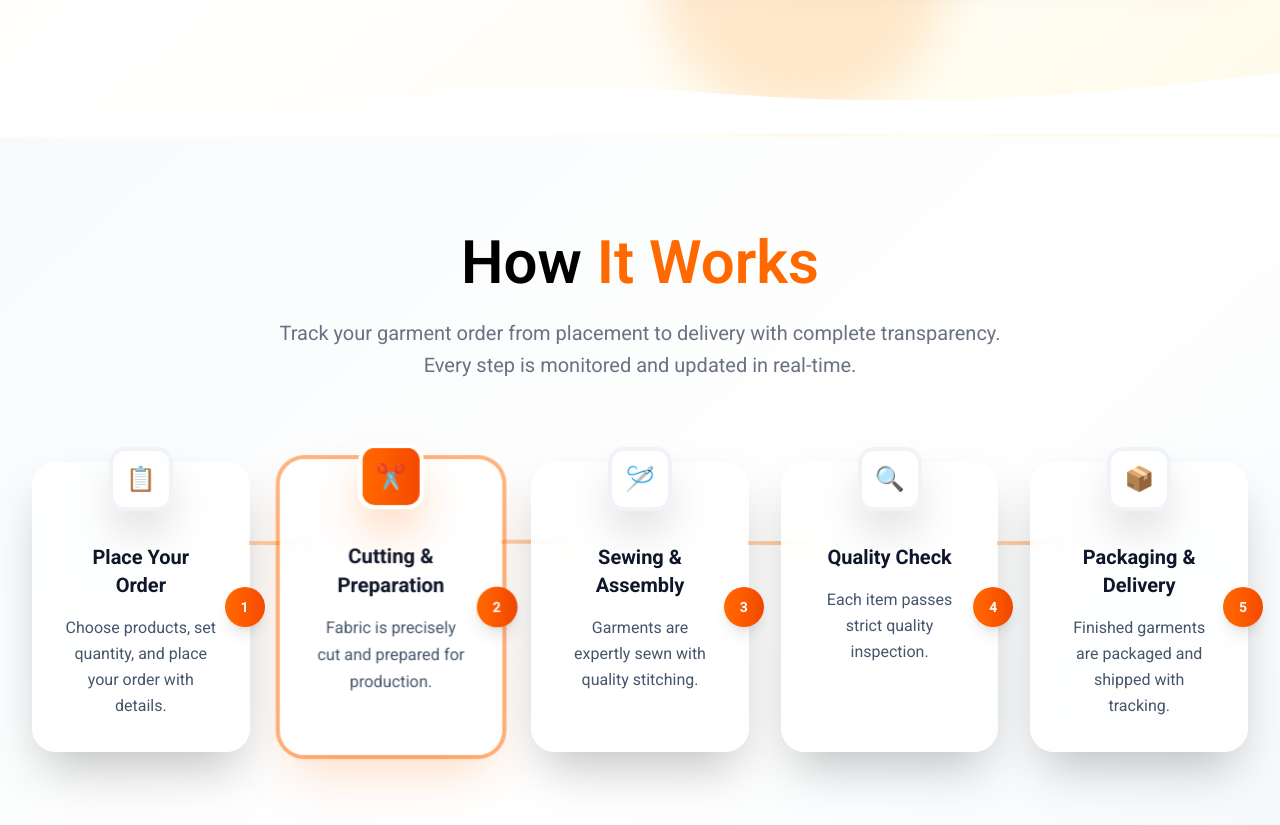
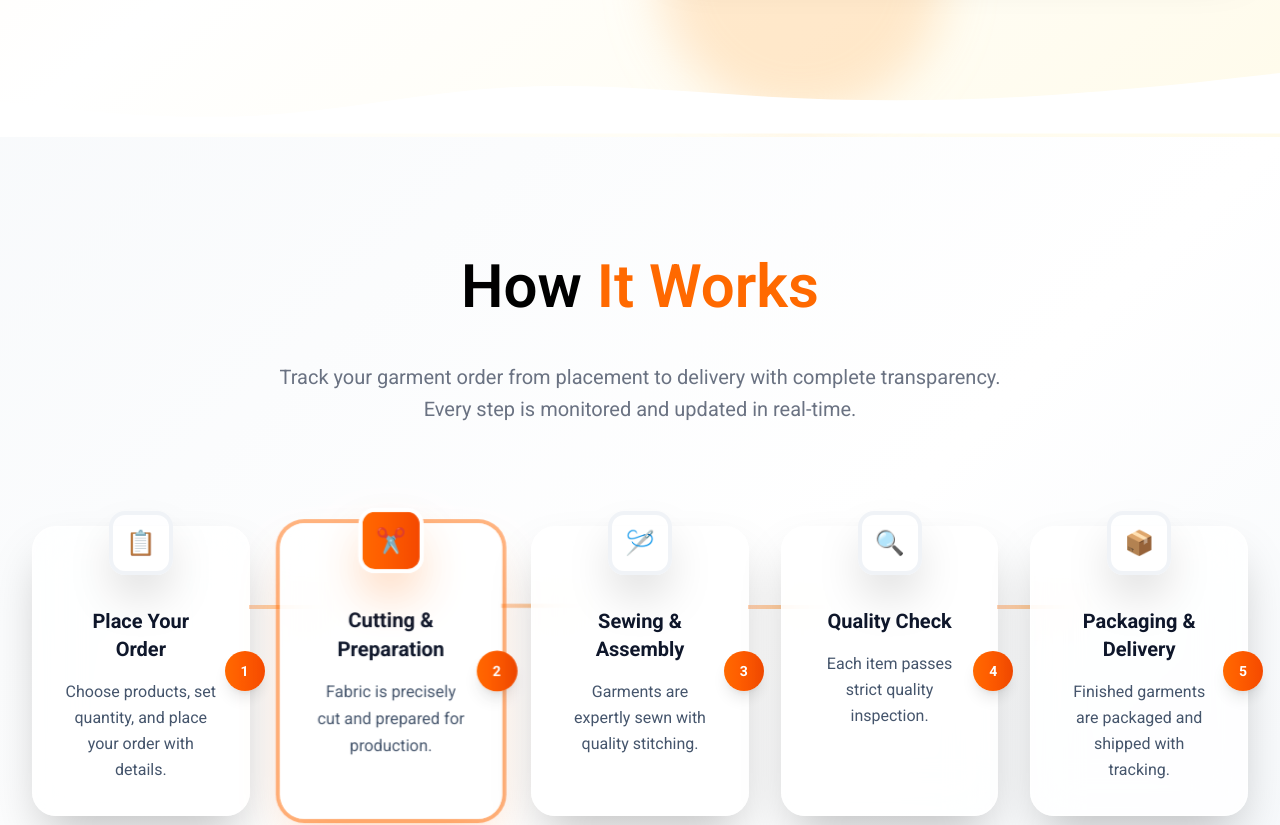
Before and after one commit to limon43633/Client-repo, a React (Vite) app: page / in a window 1280 px wide. Shown: the part 920-1745 px from the top of the page. Built offline with nearby package versions, Linux system fonts and the light colour scheme.

Commit message:
updated theme in how it works

```diff
--- a/src/components/HowItWorks.jsx
+++ b/src/components/HowItWorks.jsx
@@ -1,9 +1,12 @@
 import { useState, useEffect } from 'react';
 import { motion, AnimatePresence } from 'framer-motion';
+import { useTheme } from '../contexts/ThemeContext';
 
 const HowItWorks = () => {
   const [currentStep, setCurrentStep] = useState(0);
   const [isMobile, setIsMobile] = useState(false);
+
+  const { isDark } = useTheme();
 
   const steps = [
     {
@@ -53,7 +56,11 @@ const HowItWorks = () => {
   }, [steps.length]);
 
   return (
-    <section className="py-16 sm:py-20 md:py-24 bg-gradient-to-br from-slate-50 via-white to-slate-100 overflow-hidden">
+    <section className={`py-16 sm:py-20 md:py-30 overflow-hidden transition-colors duration-300 ${
+      isDark
+        ? 'bg-gradient-to-br from-gray-900 via-gray-800 to-gray-900'
+        : 'bg-gradient-to-br from-slate-50 via-white to-slate-100'
+    }`}>
       <div className="max-w-[1280px] mx-auto px-4 sm:px-6 lg:px-8">
         {/* Header */}
         <motion.div
@@ -63,10 +70,14 @@ const HowItWorks = () => {
           transition={{ duration: 0.8 }}
           className="text-center mb-12 sm:mb-16 md:mb-20"
         >
-          <h2 className="text-3xl sm:text-4xl md:text-5xl lg:text-6xl font-semibold text-black bg-clip-text mb-4 sm:mb-6">
+          <h2 className={`text-3xl sm:text-4xl md:text-5xl lg:text-6xl font-semibold mb-4 sm:mb-6 pb-5 ${
+            isDark ? 'text-white' : 'text-black'
+          }`}>
             How <span className='text-orange-500'>It Works</span>
           </h2>
-          <p className="text-lg sm:text-xl text-gray-500 max-w-3xl mx-auto leading-relaxed px-4">
+          <p className={`text-lg sm:text-xl max-w-3xl mx-auto leading-relaxed px-4 pb-5 ${
+            isDark ? 'text-gray-400' : 'text-gray-500'
+          }`}>
             Track your garment order from placement to delivery with complete transparency.
             Every step is monitored and updated in real-time.
           </p>
@@ -84,7 +95,11 @@ const HowItWorks = () => {
                   whileInView={{ opacity: 1, scale: 1, y: 0 }}
                   viewport={{ once: true }}
                   transition={{ duration: 0.6, delay: index * 0.1 }}
-                  className={`group relative p-6 sm:p-8 rounded-3xl bg-white/80 backdrop-blur-xl border border-white/50 shadow-2xl hover:shadow-orange-500/25 transition-all duration-500 ${
+                  className={`group relative p-6 sm:p-8 rounded-3xl backdrop-blur-xl shadow-2xl hover:shadow-orange-500/25 transition-all duration-500 ${
+                    isDark
+                      ? 'bg-gray-800/80 border border-gray-700/50'
+                      : 'bg-white/80 border border-white/50'
+                  } ${
                     currentStep === index ? 'ring-4 ring-orange-500/50 shadow-orange-500/25 scale-[1.02]' : ''
                   }`}
                 >
@@ -103,7 +118,9 @@ const HowItWorks = () => {
                       className={`w-14 h-14 sm:w-16 sm:h-16 rounded-2xl flex items-center justify-center text-xl sm:text-2xl font-bold shadow-2xl border-4 ${
                         currentStep === index
                           ? 'bg-gradient-to-r from-orange-500 to-orange-600 text-white shadow-orange-500/50'
-                          : 'bg-white/70 text-slate-600 border-slate-200/50 group-hover:border-orange-300/50'
+                          : isDark
+                            ? 'bg-gray-700/70 text-gray-300 border-gray-600/50 group-hover:border-orange-300/50'
+                            : 'bg-white/70 text-slate-600 border-slate-200/50 group-hover:border-orange-300/50'
                       }`}
                     >
                       {step.icon}
@@ -117,10 +134,14 @@ const HowItWorks = () => {
 
                   {/* Content */}
                   <div className="text-center mt-10 sm:mt-12">
-                    <h3 className="text-lg sm:text-xl font-bold text-slate-900 mb-3 sm:mb-4 group-hover:text-orange-600 transition-colors duration-300">
+                    <h3 className={`text-lg sm:text-xl font-bold mb-3 sm:mb-4 group-hover:text-orange-600 transition-colors duration-300 ${
+                      isDark ? 'text-white' : 'text-slate-900'
+                    }`}>
                       {step.title}
                     </h3>
-                    <p className="text-slate-600 leading-relaxed text-sm sm:text-base px-2">
+                    <p className={`leading-relaxed text-sm sm:text-base px-2 ${
+                      isDark ? 'text-gray-400' : 'text-slate-600'
+                    }`}>
                       {step.description}
                     </p>
                   </div>
@@ -142,7 +163,11 @@ const HowItWorks = () => {
                     y: -10,
                     transition: { duration: 0.3 }
                   }}
-                  className={`group relative p-8 rounded-3xl bg-white/80 backdrop-blur-xl border border-white/50 shadow-2xl hover:shadow-orange-500/25 transition-all duration-500 h-full ${
+                  className={`group relative p-8 rounded-3xl backdrop-blur-xl shadow-2xl hover:shadow-orange-500/25 transition-all duration-500 h-full ${
+                    isDark
+                      ? 'bg-gray-800/80 border border-gray-700/50'
+                      : 'bg-white/80 border border-white/50'
+                  } ${
                     currentStep === index ? 'ring-4 ring-orange-500/50 shadow-orange-500/25 scale-[1.02]' : ''
                   }`}
                 >
@@ -161,7 +186,9 @@ const HowItWorks = () => {
                       className={`w-16 h-16 rounded-2xl flex items-center justify-center text-2xl font-bold shadow-2xl border-4 ${
                         currentStep === index
                           ? 'bg-gradient-to-r from-orange-500 to-orange-600 text-white shadow-orange-500/50'
-                          : 'bg-white/70 text-slate-600 border-slate-200/50 group-hover:border-orange-300/50'
+                          : isDark
+                            ? 'bg-gray-700/70 text-gray-300 border-gray-600/50 group-hover:border-orange-300/50'
+                            : 'bg-white/70 text-slate-600 border-slate-200/50 group-hover:border-orange-300/50'
                       }`}
                     >
                       {step.icon}
@@ -175,10 +202,14 @@ const HowItWorks = () => {
 
                   {/* Content */}
                   <div className="text-center mt-12">
-                    <h3 className="text-xl font-bold text-slate-900 mb-4 group-hover:text-orange-600 transition-colors duration-300">
+                    <h3 className={`text-xl font-bold mb-4 group-hover:text-orange-600 transition-colors duration-300 ${
+                      isDark ? 'text-white' : 'text-slate-900'
+                    }`}>
                       {step.title}
                     </h3>
-                    <p className="text-slate-600 leading-relaxed">
+                    <p className={`leading-relaxed ${
+                      isDark ? 'text-gray-400' : 'text-slate-600'
+                    }`}>
                       {step.description}
                     </p>
                   </div>
```
